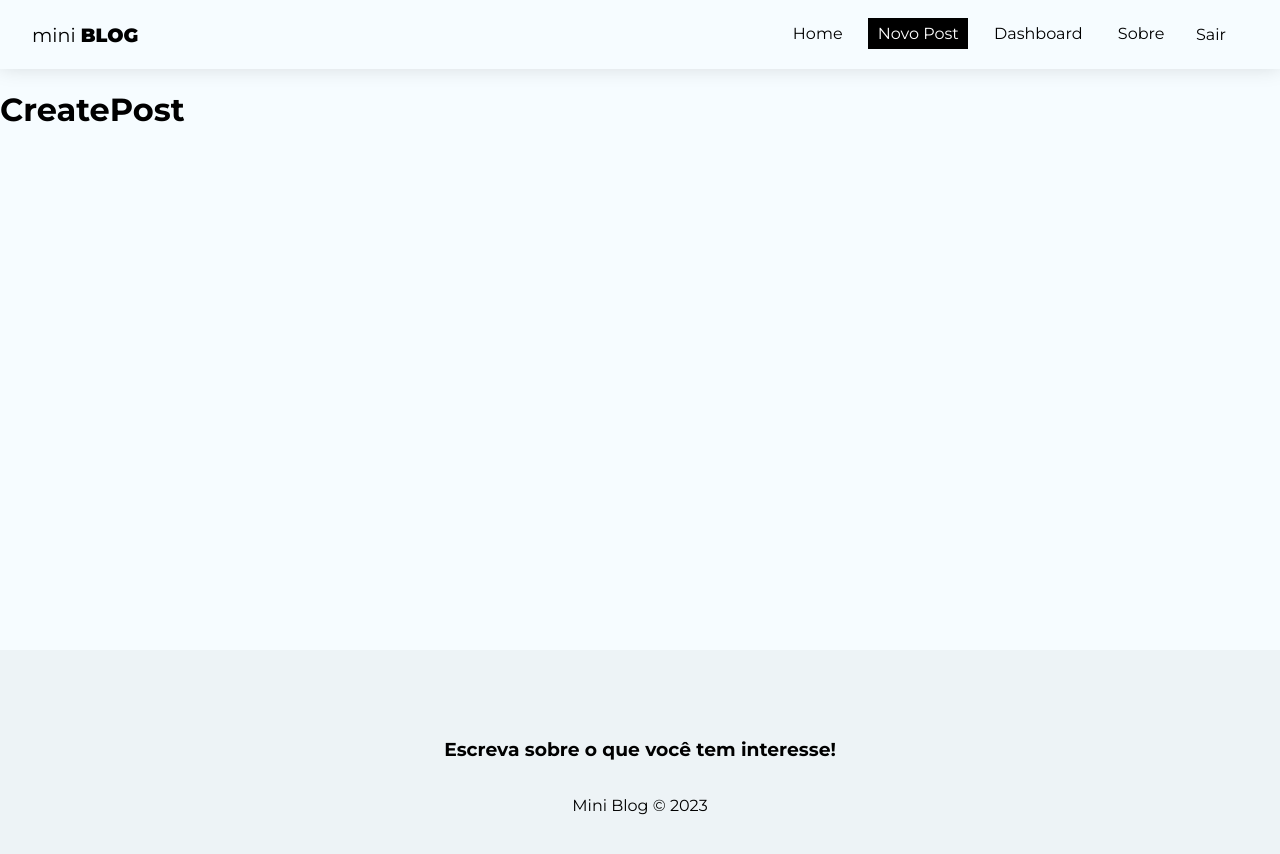
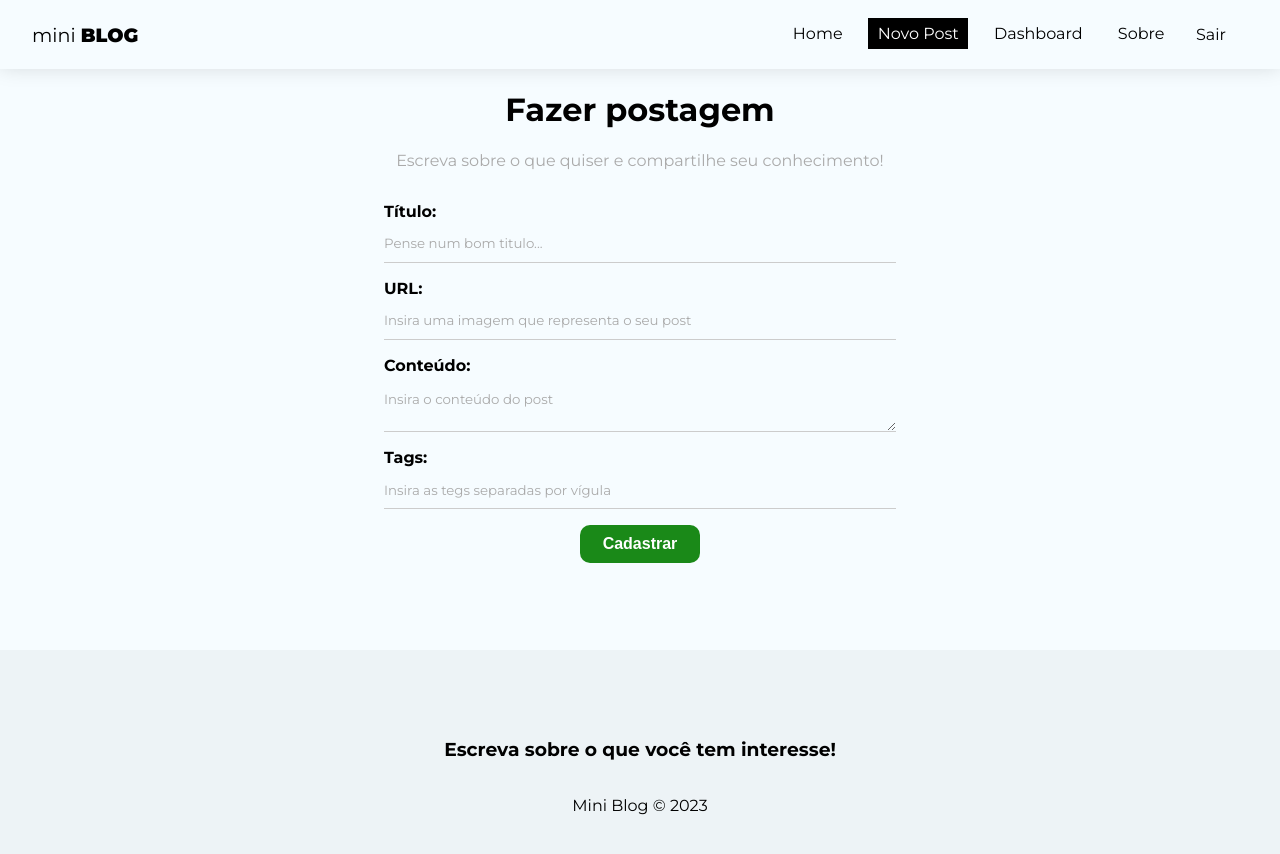
Before and after one commit to NicollasRyan/miniBlog, a React (Create React App) app: page /posts/create in a window 1280 px wide. Shown: the top 854 px of the page. Built offline with nearby package versions, Linux system fonts and the light colour scheme; no server answers; sample sign-in values are in the browser's storage.

Commit message:
Estrutura da página de criar post

```diff
--- a/src/Pages/CreatePost/index.js
+++ b/src/Pages/CreatePost/index.js
@@ -1,9 +1,77 @@
 import styles from "./styles.module.css";
 
+import { useState } from "react";
+import { useNavigate } from "react-router-dom";
+import { useAuthValue } from "../../context/AuthContext";
+
 export function CreatePost() {
+  const [title, setTitle] = useState("");
+  const [image, setImage] = useState("");
+  const [body, setBody] = useState("");
+  const [tags, setTags] = useState("");
+  const [formError, setFormError] = useState("");
+
+  const handleSubmit = (e) => {
+    e.preventDefault();
+  };
+
   return (
-    <div>
-      <h1>CreatePost</h1>
+    <div className={styles.create_post}>
+      <h1>Fazer postagem</h1>
+      <p>Escreva sobre o que quiser e compartilhe seu conhecimento!</p>
+      <form onSubmit={handleSubmit}>
+        <label>
+          <span>Título:</span>
+          <input
+            type="text"
+            name="title"
+            required
+            placeholder="Pense num bom titulo..."
+            onChange={(e) => setTitle(e.target.value)}
+            value={title}
+          />
+        </label>
+        <label>
+          <span>URL:</span>
+          <input
+            type="text"
+            name="image"
+            required
+            placeholder="Insira uma imagem que representa o seu post"
+            onChange={(e) => setImage(e.target.value)}
+            value={image}
+          />
+        </label>
+        <label>
+          <span>Conteúdo:</span>
+          <textarea
+            name="body"
+            required
+            placeholder="Insira o conteúdo do post"
+            onChange={(e) => setBody(e.target.value)}
+            value={body}
+          ></textarea>
+        </label>
+        <label>
+          <span>Tags:</span>
+          <input
+            type="text"
+            name="tags"
+            required
+            placeholder="Insira as tegs separadas por vígula"
+            onChange={(e) => setTags(e.target.value)}
+            value={tags}
+          />
+        </label>
+        <button className="btn">Cadastrar</button>
+        {/* {!loading && <button className="btn">Cadastrar</button>}
+        {loading && (
+          <button className="btn" disabled>
+            Aguarde...
+          </button>
+        )}
+        {error && <p className="error">{error}</p>} */}
+      </form>
     </div>
   );
 }
--- a/src/Pages/CreatePost/styles.module.css
+++ b/src/Pages/CreatePost/styles.module.css
@@ -0,0 +1,12 @@
+.create_post {
+    text-align: center;
+}
+
+.create_post h2 {
+    font-size: 2.2em;
+}
+
+.create_post p {
+    color: #aaa;
+    margin-bottom: 2em;
+}
```
